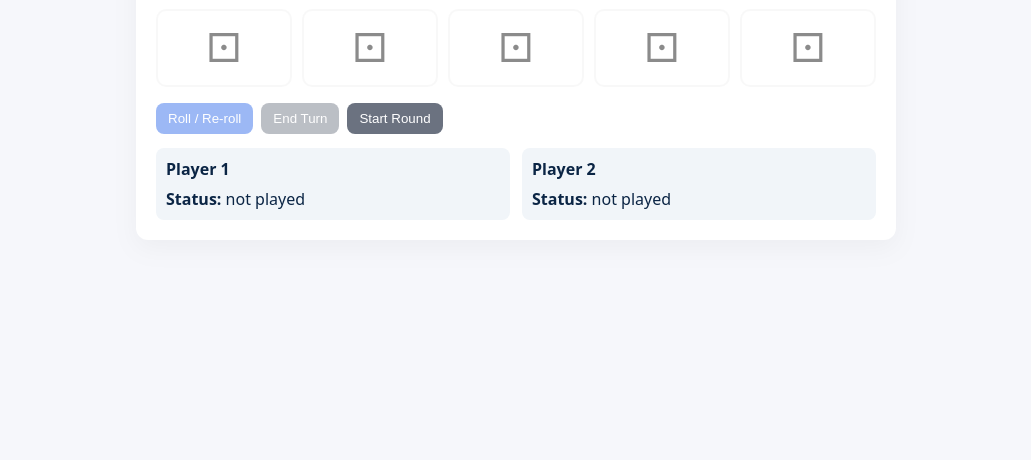
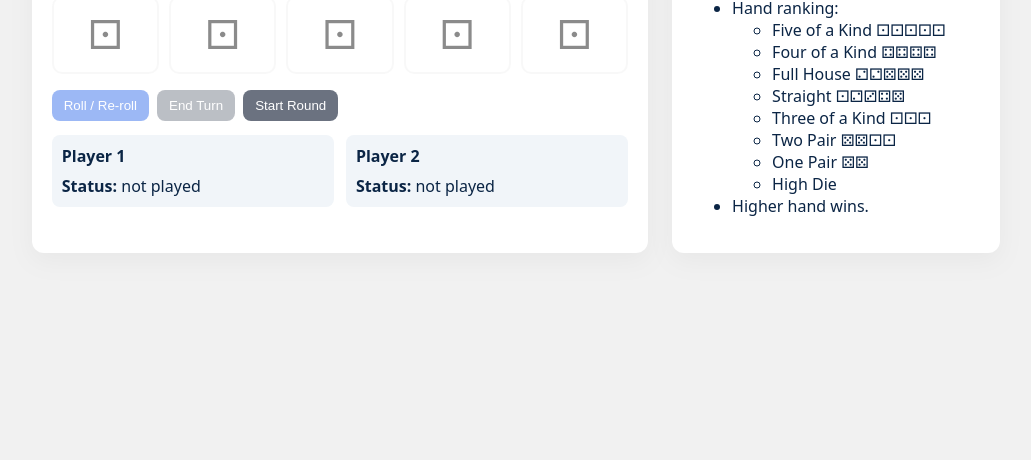
Before and after one commit to VladimirJancar/dice-poker, a plain HTML site: page local.html in a window 1280 px wide. Shown: the part 340-800 px from the top of the page, without its empty margins (124-1155 px from the left). Drawn offline with Linux system fonts and the light colour scheme.

Commit message:
added rules side bar

```diff
--- a/local.html
+++ b/local.html
@@ -19,8 +19,8 @@
 </head>
 
 <body>
+    <div class="layout">
         <div class="card">
-
             <div class="top-row">
                 <h1>Dice Poker</h1>
                 <div class="info muted">Click a die to hold/unhold it. 3 rolls per turn (initial + up to 2 rerolls).</div>
@@ -45,6 +45,30 @@
                 <div id="result" class="result" style="display:none;margin-top:12px"></div>
 
             </div>
+        </div>
+
+        <div class="rules">
+            <h3 style="text-align: center; margin-top: 0px;">Rules</h2>
+            <ul>
+                <li>Each player rolls up to 3 times per turn.</li>
+                <li>You may hold dice between rolls.</li>
+                <li>Hand ranking:
+                <ul>
+                    <li>Five of a Kind ⚀⚀⚀⚀⚀</li>
+                    <li>Four of a Kind ⚃⚃⚃⚃</li>
+                    <li>Full House ⚁⚁⚄⚄⚄</li>
+                    <li>Straight ⚀⚁⚂⚃⚄ </li>
+                    <li>Three of a Kind ⚀⚀⚀</li>
+                    <li>Two Pair ⚄⚄⚀⚀</li>
+                    <li>One Pair ⚄⚄</li>
+                    <li>High Die</li>
+                </ul>
+                </li>
+                <li>Higher hand wins.</li>
+            </ul>
+        </div>
+    </div>
+
 
   <script src="js/utils.js"></script>
   <script src="js/game.js"></script>
--- a/style.css
+++ b/style.css
@@ -8,8 +8,15 @@ body {
   justify-content: center;
   min-height: 100vh;
   margin: 0;
-  background: #f6f7fb;
+  background: #f1f1f1;
   color: #0b2545;
+}
+
+.layout {
+  display: flex;
+  gap: 24px;
+  padding: 20px;
+  max-width: 1200px;
 }
 
 .card {
@@ -18,6 +25,16 @@ body {
   padding: 20px;
   max-width: 720px;
   width: 95%;
+  flex: 2;
+  box-shadow: 0 8px 24px rgba(123, 123, 123, 0.08);
+}
+
+.rules {
+  background: #fff;
+  border-radius: 12px;
+  padding: 20px;
+  max-width: 720px;
+  flex: 1;
   box-shadow: 0 8px 24px rgba(123, 123, 123, 0.08);
 }
 
```
Lines whose indentation alone changed are shown as unchanged.
